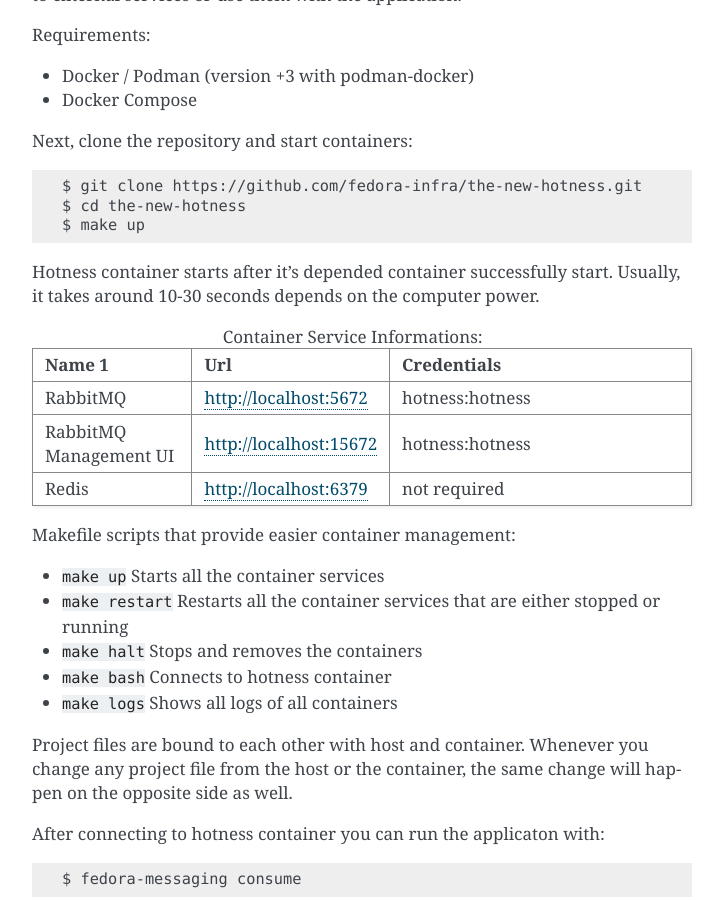
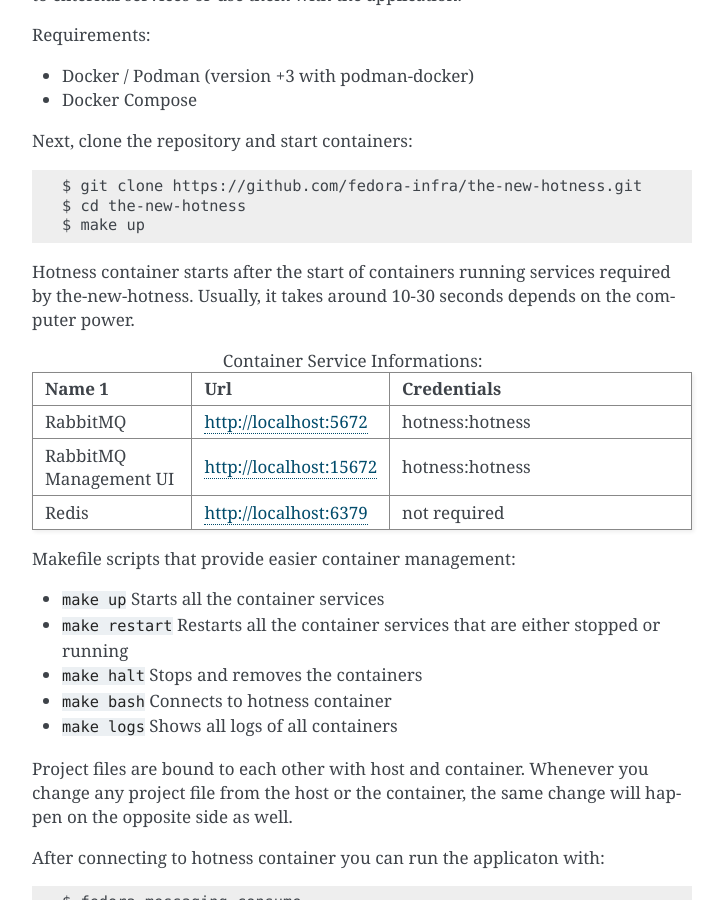
Before and after one commit to fedora-infra/the-new-hotness, a Sphinx documentation site: the page built from docs/dev-guide.rst, in a window 1280 px wide and 900 px high, scrolled down 1856 px. Shown: the whole window, without its empty margins (388-1112 px from the left). Built offline with Sphinx 7.4.7, drawn with Linux system fonts in a browser that asks for light colours; the version number could not be read and is left out.

Commit message:
Optimize PR for review

```diff
--- a/docs/dev-guide.rst
+++ b/docs/dev-guide.rst
@@ -90,7 +90,7 @@
     $ cd the-new-hotness
     $ make up
 
-Hotness container starts after it's depended container successfully start. Usually, it takes around 10-30 seconds depends on the computer power.
+Hotness container starts after the start of containers running services required by the-new-hotness. Usually, it takes around 10-30 seconds depends on the computer power.
 
 .. list-table:: Container Service Informations:
    :widths: 25 25 50
```
Also changed, not shown: 2 other files.
